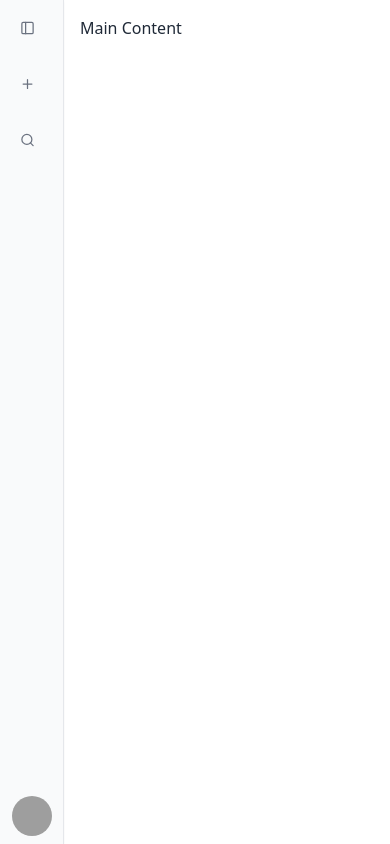
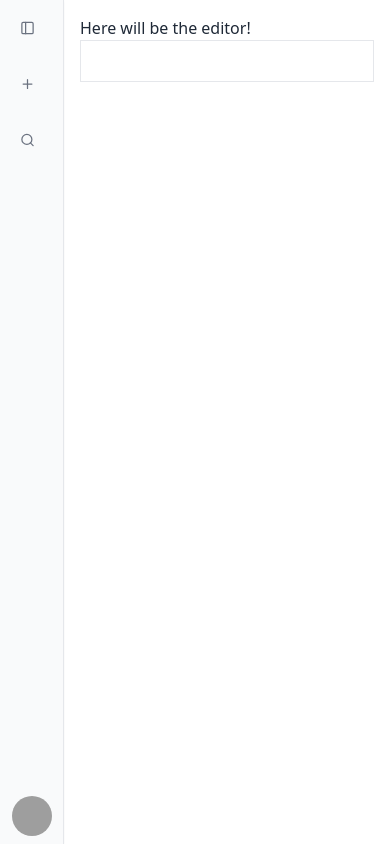
Before and after one commit to anuragsayshelloworld/docsfeed, a React (Vite) app: page / in a window 390 px wide. Built offline with nearby package versions, Linux system fonts and the light colour scheme; grey boxes are pictures that could not be loaded.

Commit message:
Created a editor, loaderspinner, MainRoutes, and small other changes

```diff
--- a/package.json
+++ b/package.json
@@ -10,9 +10,12 @@
     "preview": "vite preview"
   },
   "dependencies": {
+    "@tiptap/react": "^3.0.9",
+    "@tiptap/starter-kit": "^3.0.9",
     "lucide-react": "^0.539.0",
     "react": "^19.1.1",
-    "react-dom": "^19.1.1"
+    "react-dom": "^19.1.1",
+    "react-router-dom": "^7.8.0"
   },
   "devDependencies": {
     "@eslint/js": "^9.32.0",
--- a/src/App.jsx
+++ b/src/App.jsx
@@ -1,10 +1,10 @@
+import MainRoutes from "./routes/MainRoutes";
 import ErrorBoundary from "./infrastructures/ErrorBoundary";
-import Layout from "./layout/Layout";
 
 export default function App() {
   return (
     <ErrorBoundary>
-      <Layout></Layout>
+      <MainRoutes />
     </ErrorBoundary>
   );
 }
--- /dev/null
+++ b/src/LoaderSpinner.jsx
@@ -0,0 +1,7 @@
+export default function LoaderSpinner() {
+  return (
+    <div className="fixed inset-0 flex items-center justify-center bg-white">
+      <div className="w-8 h-8 border-3 border-gray-200 border-t-blue-500 rounded-full animate-spin"></div>
+    </div>
+  );
+}
--- /dev/null
+++ b/src/components/MainContent.jsx
@@ -0,0 +1,8 @@
+import { Outlet } from "react-router-dom";
+export default function MainContent() {
+  return (
+    <main className="flex-1 p-4 overflow-y-auto">
+      <Outlet />
+    </main>
+  );
+}
--- a/src/components/Sidebar.jsx
+++ b/src/components/Sidebar.jsx
@@ -1,12 +1,24 @@
-import { useState } from "react";
+import { useState, lazy, useEffect } from "react";
 import SidebarUser from "./nested-components/sidebar-nested-components/SidebarUser";
 import SidebarToggle from "./nested-components/sidebar-nested-components/SidebarToggle";
 import SidebarItem from "./nested-components/sidebar-nested-components/SidebarItem";
 import SidebarSearch from "./nested-components/sidebar-nested-components/SidebarSearch";
-import SidebarList from "./nested-components/sidebar-nested-components/SidebarList";
+import useMobile from "../hooks/useMobile";
+
+const SidebarList = lazy(() =>
+  import("./nested-components/sidebar-nested-components/SidebarList")
+);
 
 export default function Sidebar() {
-  const [expandSidebar, setExpandSideBar] = useState(false);
+  const isMobile = useMobile(756);
+  const [expandSidebar, setExpandSideBar] = useState(true);
+
+  useEffect(() => {
+    if (isMobile) {
+      setExpandSideBar(false);
+    }
+  }, [isMobile]);
+
   return (
     <aside
       className={`flex flex-col h-full border-r shadow-sm bg-gray-50 transition-[width] duration-300 ease-in-out
--- /dev/null
+++ b/src/components/nested-components/maincontent-nested-components/pages/Editor.jsx
@@ -0,0 +1,18 @@
+import { EditorContent, useEditor } from "@tiptap/react";
+import StarterKit from "@tiptap/starter-kit";
+
+export default function Editor() {
+  const workSpace = useEditor({
+    extensions: [StarterKit],
+  });
+  if (!workSpace) {
+    return null;
+  }
+
+  return (
+    <div className="flex flex-col">
+      <p>Here will be the editor!</p>
+      <EditorContent editor={workSpace} className="border p-2" />
+    </div>
+  );
+}
--- /dev/null
+++ b/src/hooks/useMobile.js
@@ -0,0 +1,21 @@
+import { useState, useEffect } from "react";
+
+export default function useMobile(breakpoint = 768) {
+  const [isMobile, setIsMobile] = useState(() => {
+    if (typeof window !== "undefined") {
+      return window.innerWidth < breakpoint;
+    }
+    return false;
+  });
+
+  useEffect(() => {
+    function handleResize() {
+      setIsMobile(window.innerWidth < breakpoint);
+    }
+
+    window.addEventListener("resize", handleResize);
+    return () => window.removeEventListener("resize", handleResize);
+  }, [breakpoint]);
+
+  return isMobile;
+}
--- a/src/index.css
+++ b/src/index.css
@@ -2,12 +2,11 @@
 @tailwind components;
 @tailwind utilities;
 
-/* Hide scrollbar but allow scrolling */
 .scrollbar-hide {
-  -ms-overflow-style: none; /* IE and Edge */
-  scrollbar-width: none; /* Firefox */
+  -ms-overflow-style: none;
+  scrollbar-width: none;
 }
 
 .scrollbar-hide::-webkit-scrollbar {
-  display: none; /* Chrome, Safari and Opera */
+  display: none;
 }
--- a/src/layout/Layout.jsx
+++ b/src/layout/Layout.jsx
@@ -1,10 +1,11 @@
 import Sidebar from "../components/Sidebar";
+import MainContent from "../components/MainContent";
 
 export default function Layout() {
   return (
     <div className="h-screen w-screen flex bg-white text-gray-800 overflow-hidden">
       <Sidebar />
-      <main className="flex-1 p-4 overflow-y-auto">Main Content</main>
+      <MainContent />
     </div>
   );
 }
--- /dev/null
+++ b/src/routes/MainRoutes.jsx
@@ -0,0 +1,27 @@
+import { BrowserRouter, Route, Routes } from "react-router-dom";
+import Layout from "../layout/Layout";
+import { lazy, Suspense } from "react";
+import LoaderSpinner from "../LoaderSpinner";
+const Editor = lazy(() =>
+  import(
+    "../components/nested-components/maincontent-nested-components/pages/Editor"
+  )
+);
+export default function MainRoutes() {
+  return (
+    <BrowserRouter>
+      <Routes>
+        <Route path="/" element={<Layout />}>
+          <Route
+            index
+            element={
+              <Suspense fallback={<LoaderSpinner />}>
+                <Editor />
+              </Suspense>
+            }
+          />
+        </Route>
+      </Routes>
+    </BrowserRouter>
+  );
+}
```
Also changed, not shown: 1 other file (tests, documents, lock files or other folders).
